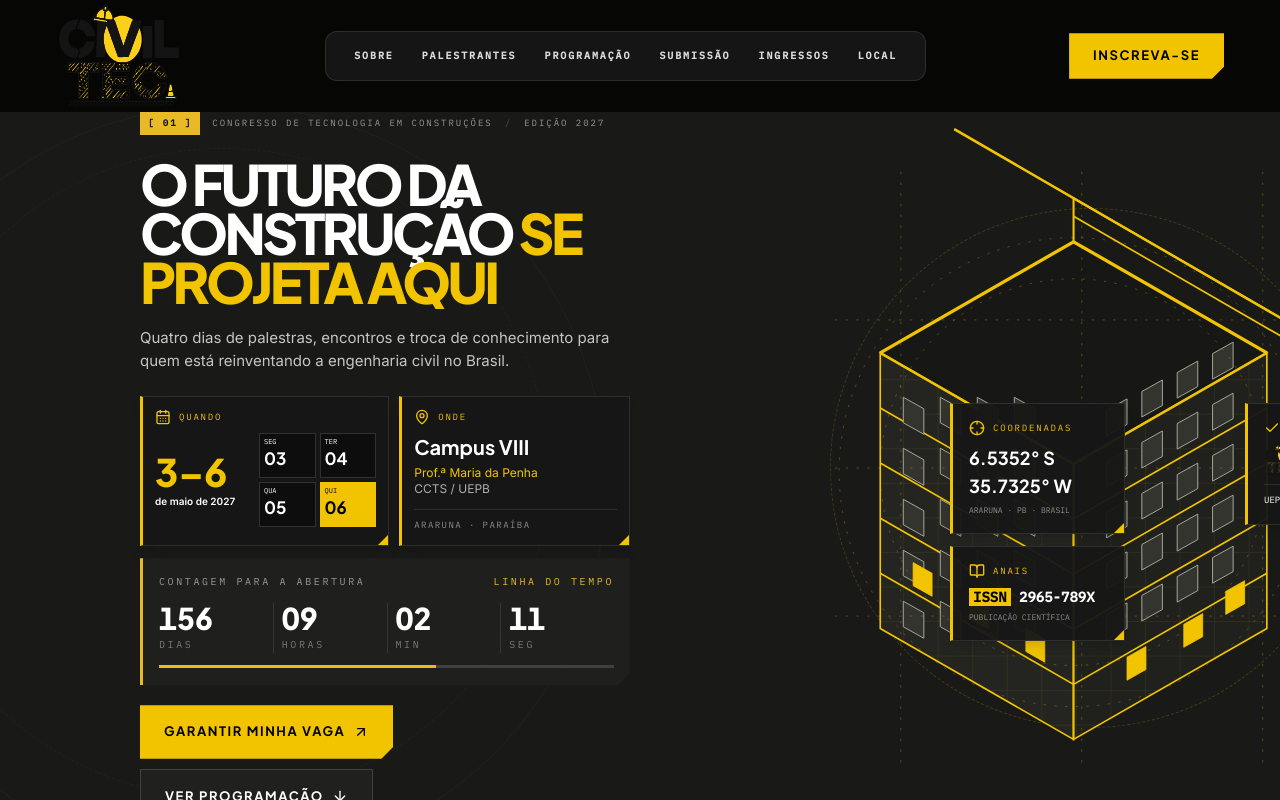
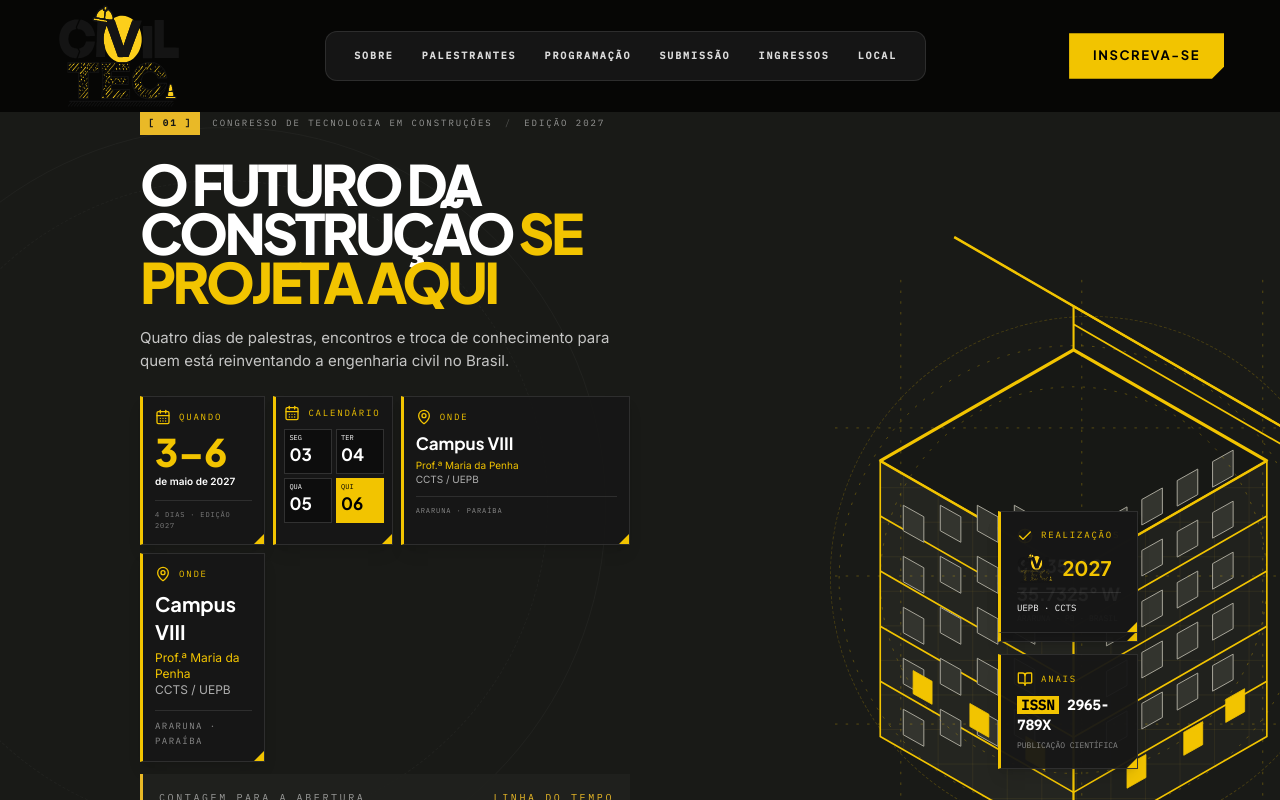
Before and after one commit to Dkalones/civil-tec, a React (Vite) app: page / in a window 1280 px wide. Shown: the top 800 px of the page. Built offline with nearby package versions, Linux system fonts and the light colour scheme.

Commit message:
Match hero spacing and information cards to reference

```diff
--- a/src/components/site/Hero.jsx
+++ b/src/components/site/Hero.jsx
@@ -79,14 +79,22 @@ export default function Hero() {
               Quatro dias de palestras, encontros e troca de conhecimento para quem está reinventando a engenharia civil no Brasil.
             </p>
 
-            <div className="mt-6 grid max-w-[490px] grid-cols-[1.08fr_1fr] gap-2.5">
+            <div className="mt-6 grid max-w-[490px] grid-cols-[.82fr_.78fr_1.5fr] gap-2">
               <InfoCard icon={CalendarDays} label="Quando" className="min-h-[106px] !p-3">
-                <div className="grid grid-cols-[.9fr_1.1fr] items-center gap-2">
-                  <div><strong className="block font-heading text-[38px] font-black leading-none text-[#F2C400]">3–6</strong><span className="mt-1 block text-[10px] font-semibold leading-tight text-white">de maio de 2027</span></div>
-                  <div className="grid grid-cols-2 gap-1">
-                    {["SEG|03","TER|04","QUA|05","QUI|06"].map((v,i)=><div key={v} className={`border px-1 py-1 ${i===3?"border-[#F2C400] bg-[#F2C400] text-black":"border-white/15 bg-black/40"}`}><span className="block font-mono text-[7px] leading-none">{v.split("|")[0]}</span><b className="font-heading text-[17px] leading-none">{v.split("|")[1]}</b></div>)}
-                  </div>
+                <strong className="block font-heading text-[38px] font-black leading-none text-[#F2C400]">3–6</strong>
+                <span className="mt-1 block text-[10px] font-semibold leading-tight text-white">de maio de 2027</span>
+                <span className="mt-3 block border-t border-white/10 pt-2 font-mono text-[7px] uppercase tracking-[.12em] text-white/45">4 dias · edição 2027</span>
+              </InfoCard>
+              <InfoCard icon={CalendarDays} label="Calendário" className="min-h-[106px] !p-2">
+                <div className="grid grid-cols-2 gap-1">
+                  {["SEG|03","TER|04","QUA|05","QUI|06"].map((v,i)=><div key={v} className={`border px-1 py-1 ${i===3?"border-[#F2C400] bg-[#F2C400] text-black":"border-white/15 bg-black/40"}`}><span className="block font-mono text-[7px] leading-none">{v.split("|")[0]}</span><b className="font-heading text-[17px] leading-none">{v.split("|")[1]}</b></div>)}
                 </div>
+              </InfoCard>
+              <InfoCard icon={MapPin} label="Onde" className="min-h-[106px] !p-3">
+                <p className="font-heading text-[17px] font-bold leading-tight">Campus VIII</p>
+                <p className="mt-1 text-[10px] leading-tight text-[#F2C400]">Prof.ª Maria da Penha</p>
+                <p className="text-[10px] text-white/65">CCTS / UEPB</p>
+                <p className="mt-2 border-t border-white/10 pt-2 font-mono text-[7px] uppercase tracking-[.13em] text-white/50">Araruna · Paraíba</p>
               </InfoCard>
               <InfoCard icon={MapPin} label="Onde" className="min-h-[106px] !p-3">
                 <p className="font-heading text-xl font-bold">Campus VIII</p>
@@ -116,7 +124,7 @@ export default function Hero() {
             <div className="relative h-[440px] w-full max-w-[510px] sm:h-[560px] lg:h-[680px]">
               <ConstructionVisual />
             </div>
-            <div className="absolute bottom-4 left-0 z-10 hidden w-[175px] flex-col gap-3 sm:flex lg:left-[170px] lg:top-[285px] lg:bottom-auto">
+            <div className="absolute bottom-4 left-0 z-10 hidden w-[140px] flex-col gap-3 sm:flex lg:left-[218px] lg:top-[285px] lg:bottom-auto">
               <InfoCard icon={Crosshair} label="Coordenadas" className="p-3">
                 <p className="font-heading text-lg font-bold">6.5352° S</p><p className="font-heading text-lg font-bold">35.7325° W</p>
                 <p className="mt-1 font-mono text-[8px] uppercase text-white/50">Araruna · PB · Brasil</p>
@@ -126,13 +134,13 @@ export default function Hero() {
                 <p className="mt-1 font-mono text-[8px] uppercase text-white/50">Publicação científica</p>
               </InfoCard>
             </div>
-            <div className="absolute right-0 top-5 z-10 hidden w-[175px] flex-col gap-3 sm:flex lg:right-[-20px] lg:top-[285px]">
+            <div className="absolute right-0 top-5 z-10 hidden w-[140px] flex-col gap-3 sm:flex lg:left-[218px] lg:right-auto lg:top-[285px]">
               <InfoCard icon={Check} label="Realização" className="p-3">
                 <div className="flex items-center gap-2"><img src="/brand/civiltec-logo.svg" alt="CivilTec" className="h-8 w-auto max-w-[88px] object-contain" /><b className="font-heading text-xl text-[#F2C400]">2027</b></div>
                 <p className="mt-2 border-t border-white/10 pt-2 font-mono text-[9px] uppercase">UEPB · CCTS</p>
               </InfoCard>
             </div>
-            <div className="absolute bottom-0 right-4 z-10 hidden h-24 w-24 items-center justify-center rounded-full border border-[#F2C400] bg-black/90 p-2 text-center sm:flex lg:bottom-[-5px] lg:right-[-120px]">
+            <div className="absolute bottom-0 right-4 z-10 hidden h-24 w-24 items-center justify-center rounded-full border border-[#F2C400] bg-black/90 p-2 text-center sm:flex lg:bottom-[-5px] lg:left-[238px] lg:right-auto">
               <div className="flex h-full w-full flex-col items-center justify-center rounded-full border border-dashed border-[#F2C400]/60">
                 <Check className="h-7 w-7 rounded-full bg-[#F2C400] p-1 text-black" />
                 <span className="mt-1 font-mono text-[8px] uppercase tracking-widest text-[#F2C400]">2027</span>
@@ -140,7 +148,7 @@ export default function Hero() {
             </div>
           </div>
         </div>
-        <div className="mt-5 border-t border-white/10 pt-3 font-mono text-[9px] uppercase tracking-[.2em] text-white/35 lg:mt-0">
+        <div className="mt-5 hidden border-t border-white/10 pt-3 font-mono text-[9px] uppercase tracking-[.2em] text-white/35 lg:mt-0">
           CivilTec 2027 <span className="mx-2 text-[#F2C400]">/</span> Engenharia, tecnologia e construção
         </div>
       </div>
```
